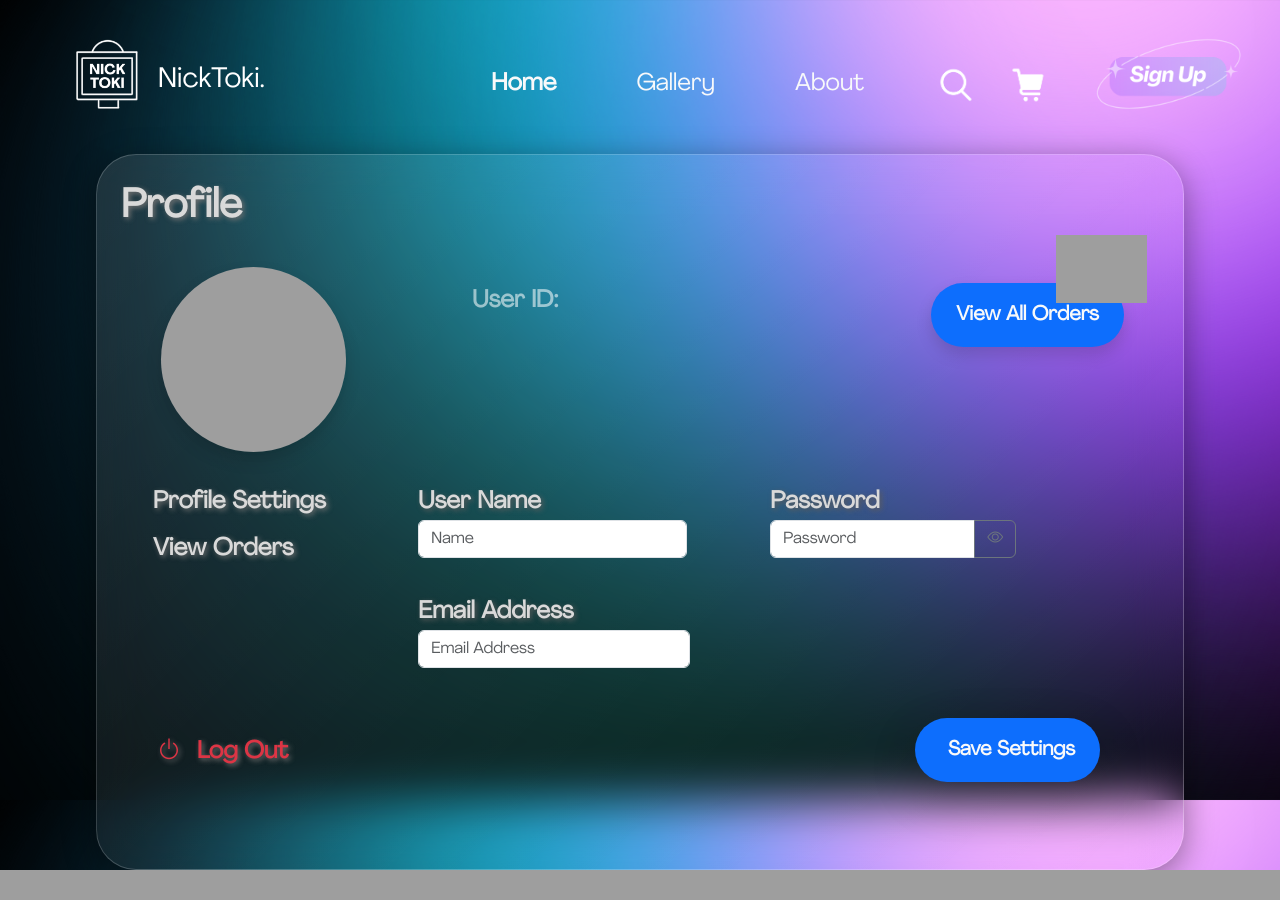
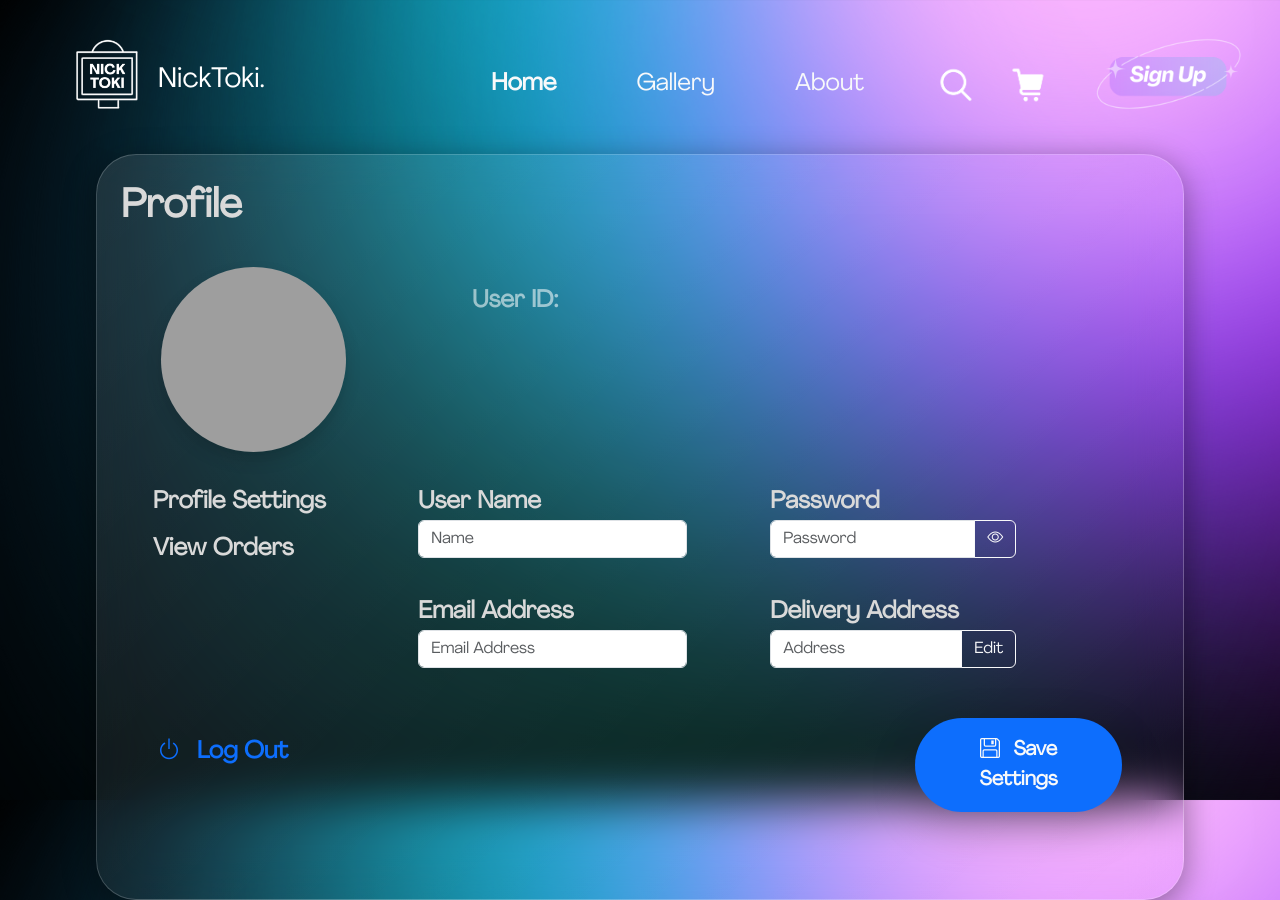
Before and after one commit to NickNakshies/NIckToki, a PHP site: page /profile.php in a window 1280 px wide. Before the commit the page ends 870 px from the top, so only its background shows below. Run offline with PHP 8.4, Linux system fonts and the light colour scheme; grey boxes are pictures that could not be loaded.

Commit message:
updateeee

```diff
--- a/header.php
+++ b/header.php
@@ -9,6 +9,7 @@
     <!-- BootStrap-->
     <link href="https://cdn.jsdelivr.net/npm/bootstrap@5.3.3/dist/css/bootstrap.min.css" rel="stylesheet" integrity="sha384-QWTKZyjpPEjISv5WaRU9OFeRpok6YctnYmDr5pNlyT2bRjXh0JMhjY6hW+ALEwIH" crossorigin="anonymous">
     <link href="https://cdn.jsdelivr.net/npm/bootstrap-icons@1.10.5/font/bootstrap-icons.css" rel="stylesheet">
+    <link rel="stylesheet" href="https://cdn.jsdelivr.net/npm/bootstrap-icons@1.13.1/font/bootstrap-icons.min.css">
 
     <!-- Styles natin -->
      <link rel="stylesheet" href="style.css">
--- a/profile.php
+++ b/profile.php
@@ -4,14 +4,14 @@
 
 <!--Profile-->
         <div class="p-4 mt-1 row">
-            <h2 class="fw-bold fs-1" style="color: #d9d9d9; text-shadow: 2px 2px 5px #727272;">Profile</h2>
+            <h2 class="fw-bold fs-1" style="color: #d9d9d9;">Profile</h2>
         </div>
         <div class="row p-1 ms-4">
             <div class="col-lg-3 ms-4">
                 <form>
                     <label for="file">
                         <div class="profile-pic shadow" id="set-pic" style="background-image: url('https://cdn.pixabay.com/photo/2015/10/05/22/37/blank-profile-picture-973460_640.png')">
-                            <span style="margin-top: -20%;"><i class="bi bi-camera fs-1"></i></span>
+                            <span style="margin-top:;"><i class="bi bi-camera fs-1"></i></span>
                         </div>
                     </label>
                     <input type="file" name="file" id="file" accept="image/*" onchange="loadFile(event)">
@@ -19,13 +19,6 @@
             </div>
             <div class="col-md-5 fw-bold fs-4 mt-3 ms-5 me-3 username-fade">
                 <strong class="me-3">User ID:</strong><span id="playerID"></span><br>
-            </div>
-            <div class="col ms-1">
-                <div style="position: relative; display: inline-block;" class="viewOrder">
-                    <a href="/pages/Past_Orders/orders.html" class="btn rounded-pill bg-primary text-light fs-5 fw-bold px-4 py-3 mt-3 shadow"> View All Orders</a>
-                    <img src="../../assets/Pikachu.png" alt="" style="position: absolute; height: 85%; top: -40%; left: 65%;"></img>
-                </div>
-
             </div>
         </div>
         <div class="row p-4 mt-1 ms-4 fw-bold fs-4 pb-5">
@@ -38,14 +31,14 @@
             <div class="col me-5">
                 <div class="row">
                     <div class="col">
-                        <label style="color: #d9d9d9; text-shadow: 2px 2px 5px #5c5c5c;">User Name</label><br>
+                        <label style="color: #d9d9d9;">User Name</label><br>
                         <input type="text" id="name" class="form-control" placeholder="Name" required style="width: 82%;"><br>
                     </div>
                     <div class="col">
-                        <label class="fw-bold" style="color: #d9d9d9; text-shadow: 2px 2px 5px #5c5c5c;">Password</label>
+                        <label class="fw-bold" style="color: #d9d9d9;">Password</label>
                         <div class="input-group" style="width: 75%;">
                             <input type="password" class="form-control" id="password" placeholder="Password" required>
-                            <button class="btn btn-outline-secondary" type="button" id="togglePassword">
+                            <button class="btn btn-outline-light" type="button" id="togglePassword">
                                 <i class="bi bi-eye"></i>
                             </button>
                         </div>
@@ -54,8 +47,17 @@
                 <form id="formValidate">
                     <div class="row">
                         <div class="col">
-                        <label style="color: #d9d9d9; text-shadow: 2px 2px 5px #5c5c5c;">Email Address</label><br>
-                        <input type="email" class="form-control" id="email" placeholder="Email Address" required style="width: 40%;">
+                            <label style="color: #d9d9d9;">Email Address</label><br>
+                            <input type="email" class="form-control" id="email" placeholder="Email Address" required style = "width: 82%">
+                        </div>
+                        <div class="col">
+                            <label class="fw-bold" style="color: #d9d9d9;">Delivery Address</label>
+                            <div class="input-group" style="width: 75%;">
+                            <input type="password" class="form-control" id="password" placeholder="Address" required>
+                            <button class="btn btn-outline-light" type="button" id="togglePassword">
+                                Edit
+                            </button>
+                        </div>
                         </div>
                     </div>
             </div>
@@ -63,7 +65,7 @@
             <!--Log out and Save button-->
                 <div class="row" style="margin-top: 5%;">
                     <div class="col mt-3">
-                    <a href="/pages/Sign_In_Up/signin.html" id="logout-btn" class="text-danger profile-link" ><i class="bi bi-power me-3"></i>Log Out</a>
+                        <a href="/pages/Sign_In_Up/signin.html" id="logout-btn" class="text-primary profile-link" ><i class="bi bi-power me-3"></i>Log Out</a>
                     </div>
                     <div class="col offset-lg-6">
                         <button type="submit" class="btn ms-3 rounded-pill bg-primary text-light fs-5 px-4 py-3 fw-bold shadow-lg viewOrder" onclick="saveUserData()"><i class="bi bi-floppy me-2"></i> Save Settings</button>
--- a/style.css
+++ b/style.css
@@ -10,6 +10,13 @@
     src: url('assets/Agrandir - Free for Personal Use/Agrandir-Thin.otf') format('opentype');
     font-weight: 300;
     font-style: normal;
+}
+
+@font-face {
+    font-family: 'AgrandirThin';
+    src: url('assets/Agrandir - Free For Personal Use/Agrandir-TextBold.otf') format('opentype');
+    font-weight: bold;
+    font-style: normal
 }
 
 body {
@@ -50,7 +57,6 @@
 
 .profile-link {
     color: #d9d9d9;
-    text-shadow: 2px 2px 5px #727272;
     text-decoration: none;
     transition: opacity 0.3s ease;
 }
```
Lines whose indentation alone changed are shown as unchanged.
